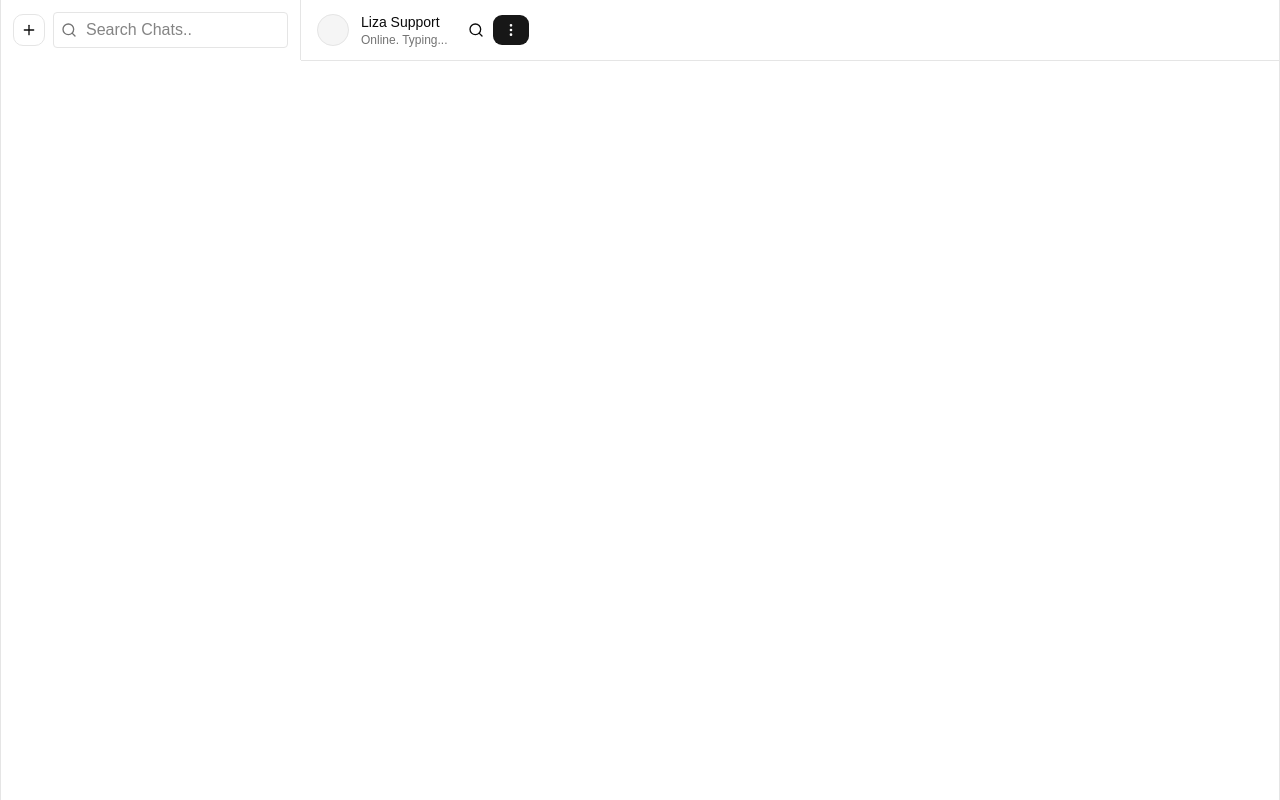
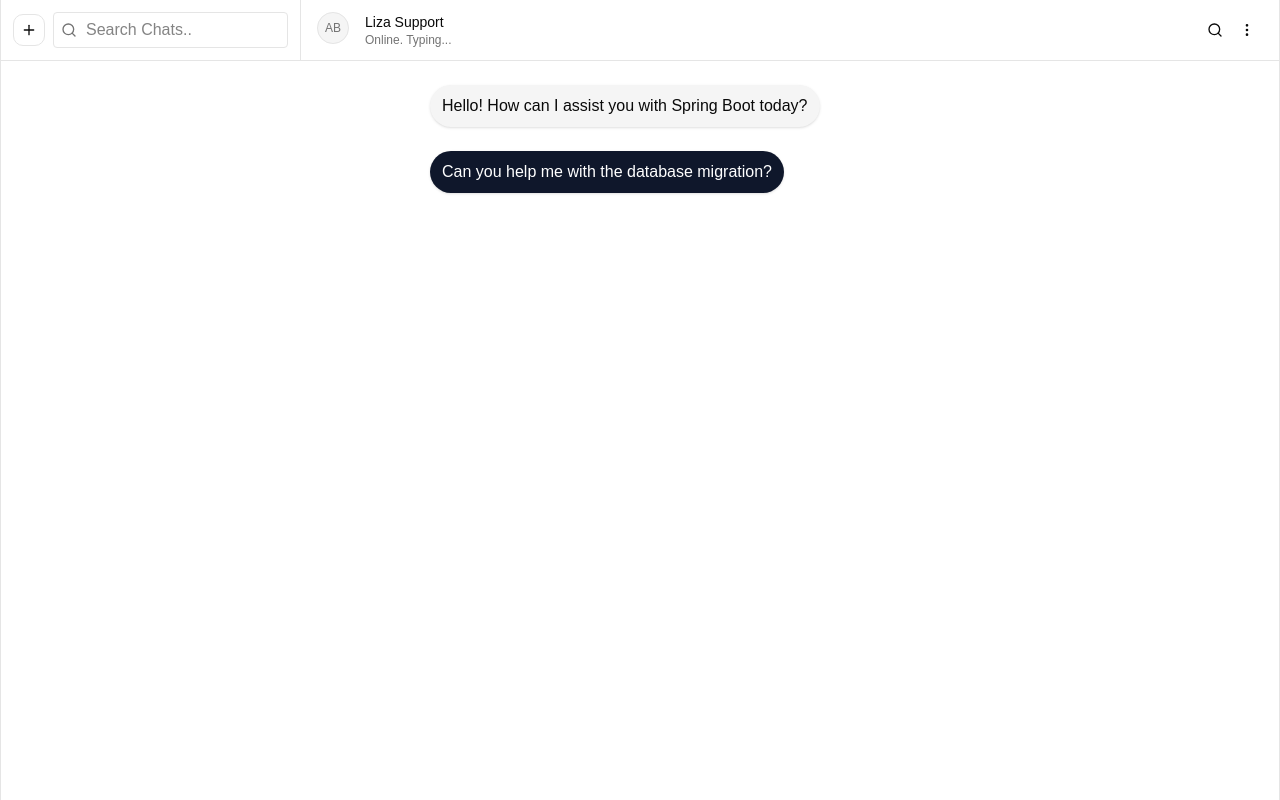
Before and after one commit to yashlodam/helpdesk-frontend, a React (Vite) app: page /chat in a window 1280 px wide. Built offline with nearby package versions, Linux system fonts and the light colour scheme.

Commit message:
working on chat message component

```diff
--- /dev/null
+++ b/src/components/MessageBubble.jsx
@@ -0,0 +1,19 @@
+import { div } from 'framer-motion/client'
+import React from 'react'
+
+function MessageBubble({key,author,at,children}) {
+
+    const isMe = author
+
+  return (
+    <div className={`flex ${isMe=='user'} ?:"justify-end":"justify-start`}>
+
+      <div className={`max-w-[65%] rounded-3xl px-3 py-2 shadow-sm ${isMe=='user'? "bg-slate-900 text-white" :"bg-muted text-foreground"}`}>
+        <p className='whitespace-pre-wrap wrap-break-word leading-relaxed'>{children}</p>
+      </div>
+      <div className={`mt-1 text-[10px] ${isMe ? "text-white/70":"text-muted-foreground"}`}></div>
+    </div>
+  )
+}
+
+export default MessageBubble
--- a/src/pages/Chat.jsx
+++ b/src/pages/Chat.jsx
@@ -5,6 +5,7 @@ import { Input } from "../components/ui/input"
 import { ScrollArea } from '../components/ui/scroll-area'
 import { Separator } from '../components/ui/separator'
 import { Avatar,AvatarFallback,AvatarImage } from '../components/ui/avatar'
+import MessageBubble from '../components/MessageBubble'
 
 function Chat() {
 
@@ -107,18 +108,19 @@ const CONVERSATION = [
                 <Search className='h-4 w-4 pointer-events-none absolute left-2 top-1/2 -translate-y-1/2 text-muted-foreground'/>
             </div>
            </div>
+           <Separator/>
         </aside>
 
       </div>
 
-      <section>
+      <section className='h-full'>
 
         {/*header*/}
-       <div className='flex items-center gap-3 px-4 py-3 border-b'>
-
+       <div className='flex justify-between items-center gap-3 px-4 py-3 border-b'>
+        <div className='flex gap-4'>
         <Avatar>
             <AvatarImage src=""/>
-            <AvatarFallback className={'text-xs'}></AvatarFallback>
+            <AvatarFallback className={'text-xs'}>AB</AvatarFallback>
         </Avatar>
         <div className='leading-tight'>
             <div className='text-sm font-medium'>
@@ -128,14 +130,31 @@ const CONVERSATION = [
                 Online. Typing...
             </div>
         </div>
-
+        </div>
         <div>
             <Button variant={"ghost"} size={'icon'} className={'h-8 w-8'}
             ><Search className={'h-4 w-3'}/></Button>
-            <Button><MoreVertical/></Button>
+            <Button variant={"ghost"} size={'icon'} className={'h-8 w-8'}><MoreVertical className={'h-4 w-3'}/></Button>
         </div>
 
        </div>
+
+       {/*chat Area */}
+       <ScrollArea className={'flex-1'}>
+
+        <div className='mx-auto max-w-3xl px-6 py-6 space-y-6'>
+
+        {
+          CONVERSATION.map((chat,index)=>(
+            <MessageBubble key={chat.id} author={chat.author} at={chat.at}>
+              {chat.text}
+            </MessageBubble>
+          ))
+        }
+
+        </div>
+
+       </ScrollArea>
 
       </section>
 
```
